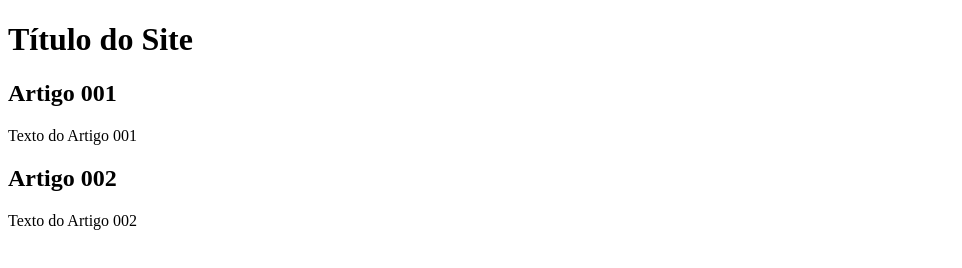
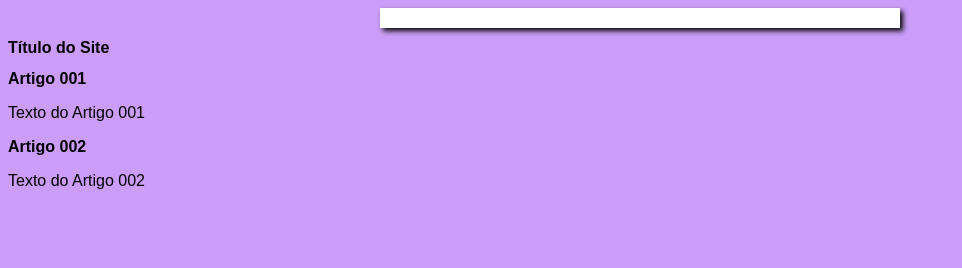
Before and after one commit to leandrofelix20k/projeto-site, a plain HTML site: page index.html in a window 1280 px wide. Shown: the whole page, without its empty margins (0-962 px from the left). Drawn offline with Linux system fonts and the light colour scheme.

Commit message:
design start

```diff
--- /dev/null
+++ b/estilos/style.css
@@ -0,0 +1,18 @@
+* {
+    font-family: Arial, Helvetica, sans-serif;
+    font-size: 16px;
+
+}
+
+body {
+    background-color: rgb(204, 157, 248);
+
+}
+
+main {
+    background-color: white;
+    width: 500px;
+    margin: auto;
+    padding: 10px;
+    box-shadow: 3px 3px 5px rgb(10, 8, 8)
+}
--- a/index.html
+++ b/index.html
@@ -5,6 +5,7 @@
     <meta http-equiv="X-UA-Compatible" content="IE=edge">
     <meta name="viewport" content="width=device-width, initial-scale=1.0">
     <title>Título do Site</title>
+    <link rel="stylesheet" href="estilos/style.css">
 </head>
 <body>
     <main></main>
```
